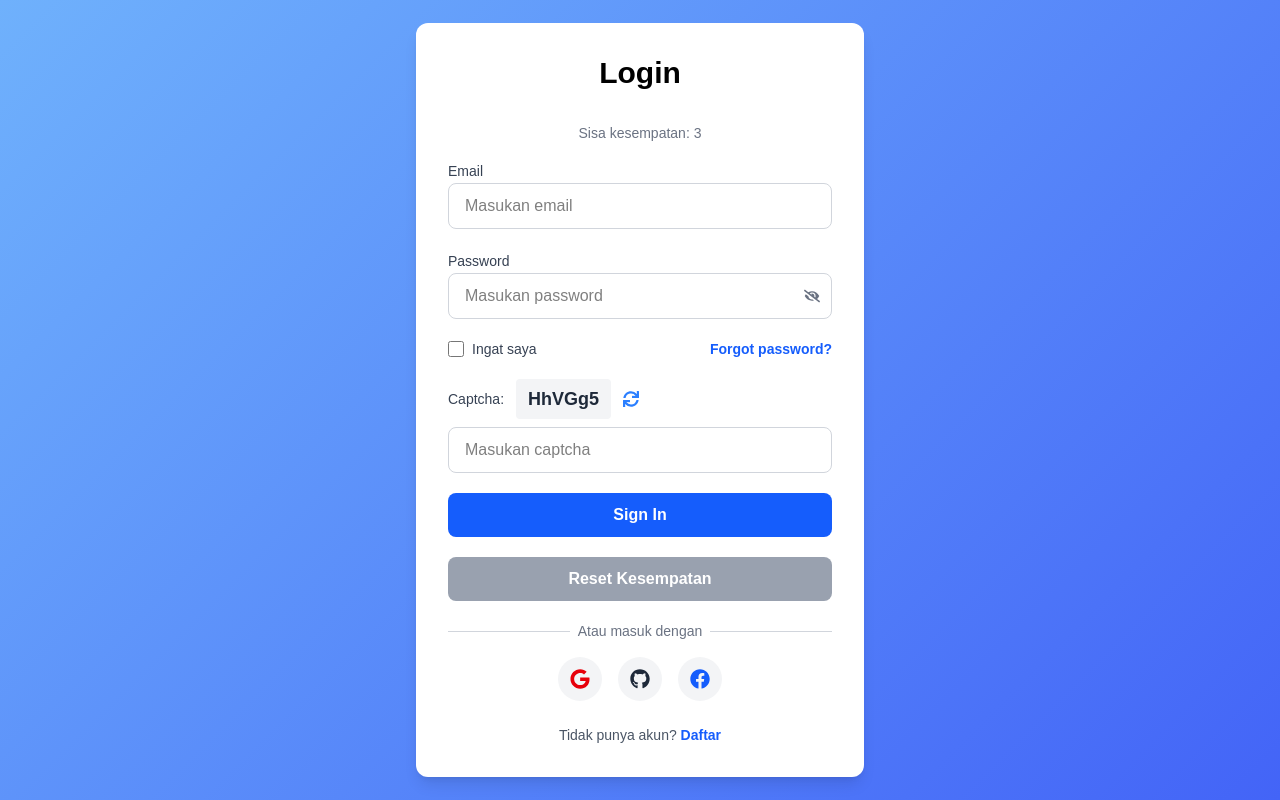
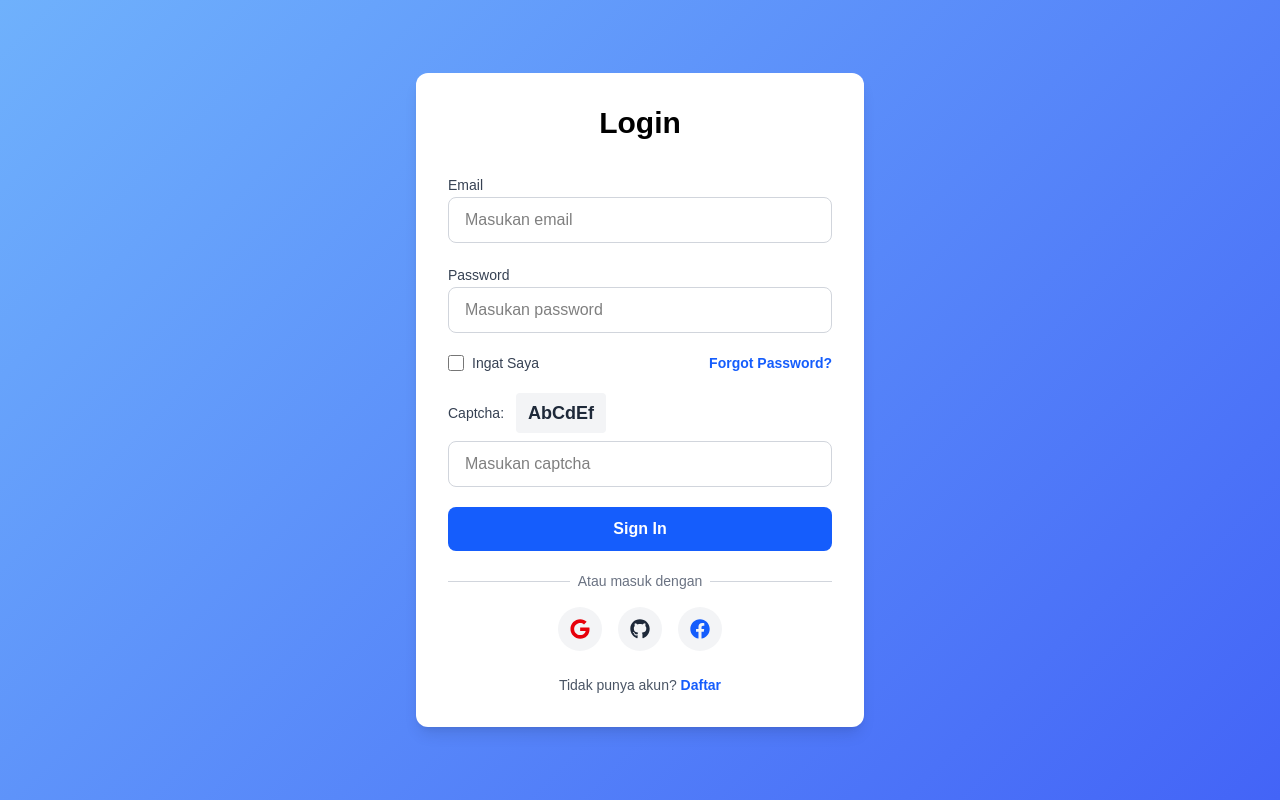
Before and after one commit to j3pa/react-hooks-c-2890, a Next.js app: page /auth/login in a window 1280 px wide. Built offline with nearby package versions, Linux system fonts and the light colour scheme.

Commit message:
ubah menjadi gd

```diff
--- a/src/app/auth/login/page.tsx
+++ b/src/app/auth/login/page.tsx
@@ -1,12 +1,11 @@
 'use client';
 
-import { useState, useEffect } from 'react';
+import { useState } from 'react';
 import { useRouter } from 'next/navigation';
 import AuthFromWrapper from '../../../components/AuthFormWrapper';
 import SocialAuth from '../../../components/SocialAuth';
 import Link from 'next/link';
 import { toast } from 'react-toastify';
-import { FaEye, FaEyeSlash, FaSync } from 'react-icons/fa';
 
 interface LoginFormData {
   email: string;
@@ -21,14 +20,7 @@ interface ErrorObject {
   captcha?: string;
 }
 
-
-const VALID_EMAIL = '241712890@gmail.com';
-const VALID_PASSWORD = '241712890';
-
-const generateCaptcha = () => {
-  const chars = 'abcdefghijklmnopqrstuvwxyzABCDEFGHIJKLMNOPQRSTUVWXYZ0123456789';
-  return Array.from({ length: 6 }, () => chars[Math.floor(Math.random() * chars.length)]).join('');
-};
+const DEFAULT_CAPTCHA = 'AbCdEf';
 
 const LoginPage = () => {
   const router = useRouter();
@@ -38,18 +30,6 @@ const LoginPage = () => {
     captchaInput: '',
   });
   const [errors, setErrors] = useState<ErrorObject>({});
-  const [showPassword, setShowPassword] = useState(false);
-  const [captcha, setCaptcha] = useState('');
-
-  useEffect(() => {
-    setCaptcha(generateCaptcha());
-  }, []);
-  const [attempts, setAttempts] = useState(3);
-
-  const refreshCaptcha = () => {
-    setCaptcha(generateCaptcha());
-    setFormData(prev => ({ ...prev, captchaInput: '' }));
-  };
 
   const handleChange = (e: React.ChangeEvent<HTMLInputElement>) => {
     const { name, value } = e.target;
@@ -60,62 +40,28 @@ const LoginPage = () => {
   const handleSubmit = (e: React.FormEvent<HTMLFormElement>) => {
     e.preventDefault();
 
-    if (attempts <= 0) {
-      toast.error('Kesempatan login habis!', { position: 'top-right' });
-      return;
-    }
-
     const newErrors: ErrorObject = {};
-    if (!formData.email.trim()) {
-      newErrors.email = 'Email tidak boleh kosong';
-    } else if (formData.email !== VALID_EMAIL) {
-      newErrors.email = 'Email tidak sesuai';
-    }
-
-    if (!formData.password.trim()) {
-      newErrors.password = 'Password tidak boleh kosong';
-    } else if (formData.password !== VALID_PASSWORD) {
-      newErrors.password = 'Password tidak sesuai';
-    }
-
+    if (!formData.email.trim()) newErrors.email = 'Email tidak boleh kosong';
+    if (!formData.password.trim()) newErrors.password = 'Password tidak boleh kosong';
     if (!formData.captchaInput.trim()) {
       newErrors.captcha = 'Captcha belum diisi';
-    } else if (formData.captchaInput !== captcha) {
+    } else if (formData.captchaInput !== DEFAULT_CAPTCHA) {
       newErrors.captcha = 'Captcha salah';
     }
 
     if (Object.keys(newErrors).length > 0) {
       setErrors(newErrors);
-      const newAttempts = Math.max(0, attempts - 1);
-      setAttempts(newAttempts);
-      if (newAttempts === 0) {
-        toast.error('Kesempatan login habis!', { position: 'top-right' });
-      } else {
-        toast.error(`Login Gagal! Sisa kesempatan ${newAttempts}`, { position: 'top-right' });
-      }
-      refreshCaptcha();
+      toast.error('Login Gagal!', { theme: 'dark', position: 'top-right' });
       return;
     }
 
-    // nyimpen status login
-    localStorage.setItem('isLoggedIn', 'true');
     toast.success('Login Berhasil!', { theme: 'dark', position: 'top-right' });
     router.push('/home');
   };
 
-  const handleResetAttempts = () => {
-    if (attempts === 0) {
-      setAttempts(3);
-      toast.success('Kesempatan login berhasil direset!', { position: 'top-right' });
-    }
-  };
-
   return (
     <AuthFromWrapper title="Login">
-      <p className="text-center text-sm text-gray-500 mb-4">Sisa kesempatan: {attempts}</p>
       <form onSubmit={handleSubmit} className="space-y-5 w-full">
-
-        {/* email */}
         <div className="space-y-2">
           <label htmlFor="email" className="text-sm font-medium text-gray-700">Email</label>
           <input
@@ -129,58 +75,44 @@ const LoginPage = () => {
           {errors.email && <p className="text-red-600 text-sm italic mt-1">{errors.email}</p>}
         </div>
 
-        {/* pw */}
         <div className="space-y-2">
           <label htmlFor="password" className="text-sm font-medium text-gray-700">Password</label>
-          <div className="relative">
           <input
             id="password"
-              type={showPassword ? 'text' : 'password'}
+            type="password"
             name="password"
             value={formData.password}
             onChange={handleChange}
-              className={`w-full px-4 py-2.5 rounded-lg border pr-10 ${errors.password ? 'border-red-500' : 'border-gray-300'}`}
+            className={`w-full px-4 py-2.5 rounded-lg border ${errors.password ? 'border-red-500' : 'border-gray-300'}`}
             placeholder="Masukan password"
           />
-            <button
-              type="button"
-              onClick={() => setShowPassword(!showPassword)}
-              className="absolute right-3 top-1/2 -translate-y-1/2 text-gray-500"
-            >
-              {showPassword ? <FaEye /> : <FaEyeSlash />}
-            </button>
-          </div>
           {errors.password && <p className="text-red-600 text-sm italic mt-1">{errors.password}</p>}
         </div>
 
-        {/* forgot password sm remember me */}
         <div className="flex items-center justify-between mt-2">
           <label className="flex items-center text-sm text-gray-700">
             <input
               type="checkbox"
               name="rememberMe"
               checked={formData.rememberMe || false}
-              onChange={(e) => setFormData(prev => ({ ...prev, rememberMe: e.target.checked }))}
+              onChange={(e) =>
+                setFormData(prev => ({ ...prev, rememberMe: e.target.checked }))
+              }
               className="mr-2 h-4 w-4 rounded border-gray-300"
             />
-            Ingat saya
+            Ingat Saya
           </label>
           <Link href="/auth/forgot-password" className="text-blue-600 hover:text-blue-800 text-sm font-semibold">
-            Forgot password?
+            Forgot Password?
           </Link>
         </div>
 
-        {/* captcha */}
         <div className="space-y-2">
           <div className="flex items-center space-x-3">
             <span className="text-sm font-medium text-gray-700">Captcha:</span>
             <span className="font-mono text-lg font-bold text-gray-800 bg-gray-100 px-3 py-1.5 rounded">
-
-              {captcha}
+              {DEFAULT_CAPTCHA}
             </span>
-            <button type="button" onClick={refreshCaptcha} className="text-blue-500 hover:text-blue-700">
-              <FaSync />
-            </button>
           </div>
           <input
             type="text"
@@ -193,31 +125,11 @@ const LoginPage = () => {
           {errors.captcha && <p className="text-red-600 text-sm italic mt-1">{errors.captcha}</p>}
         </div>
 
-        {/* tombol */}
         <button
           type="submit"
-          disabled={attempts === 0}
-          className={`w-full font-semibold py-2.5 px-4 rounded-lg text-white transition-colors ${
-            attempts === 0
-              ? 'bg-gray-400 cursor-not-allowed'
-              : 'bg-blue-600 hover:bg-blue-700'
-          }`}
+          className="w-full bg-blue-600 hover:bg-blue-700 text-white font-semibold py-2.5 px-4 rounded-lg"
         >
           Sign In
-        </button>
-
-        {/* reset kesempatan */}
-        <button
-          type="button"
-          onClick={handleResetAttempts}
-          disabled={attempts > 0}
-          className={`w-full font-semibold py-2.5 px-4 rounded-lg text-white transition-colors ${
-            attempts === 0
-              ? 'bg-green-600 hover:bg-green-700 cursor-pointer'
-              : 'bg-gray-400 cursor-not-allowed'
-          }`}
-        >
-          Reset Kesempatan
         </button>
 
         <SocialAuth />
```
Lines whose indentation alone changed are shown as unchanged.
